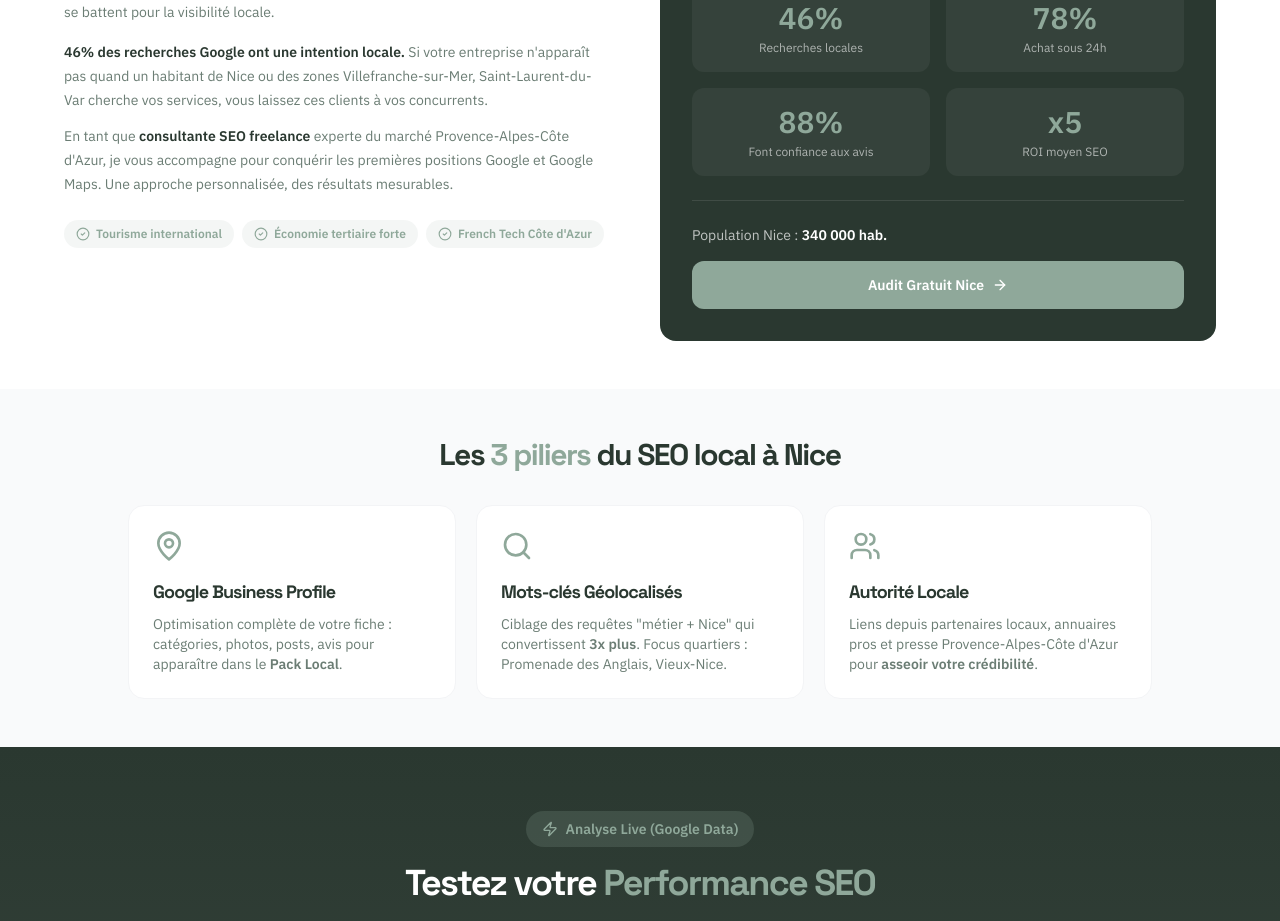
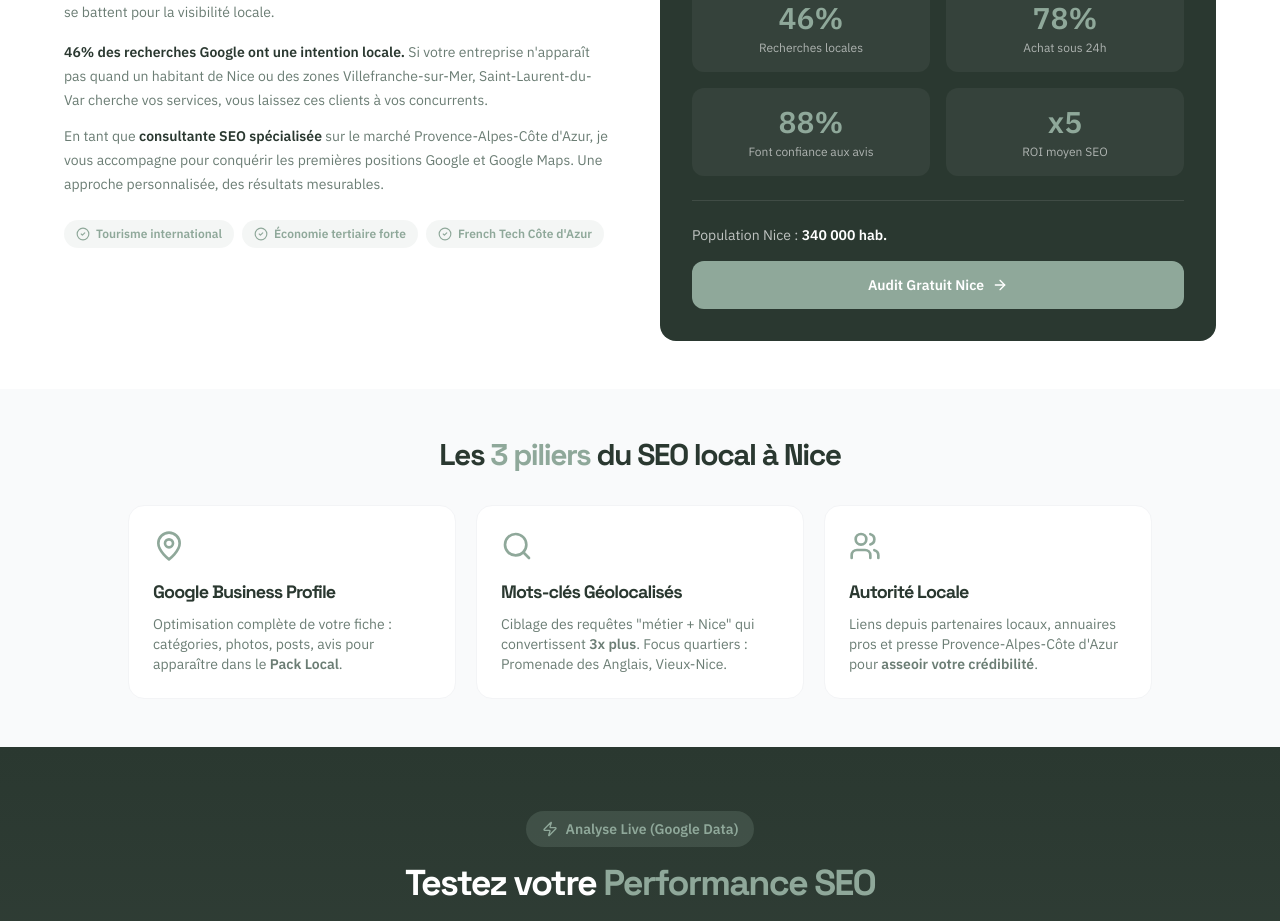
Before and after one commit to indhackk/indhack.Com, a Next.js app: page /seo-nice in a window 1280 px wide. Shown: the part 1120-2041 px from the top of the page. Built offline with nearby package versions, Linux system fonts and the light colour scheme.

Commit message:
FIX URGENT: Suppression des prix (690€, 790€, 1290€) + remplacement 'freelance' par 'experte'

```diff
--- a/app/page.tsx
+++ b/app/page.tsx
@@ -29,7 +29,7 @@
     },
     {
         question: "Combien coûte une prestation de référencement ?",
-        answer: "Les prestations démarrent à 690€ pour un audit SEO complet. Les accompagnements mensuels sont à partir de 1 290€/mois. Chaque projet est unique : une offre personnalisée vous sera proposée après un audit gratuit de vos besoins."
+        answer: "Chaque projet est unique et les tarifs sont adaptés à vos objectifs spécifiques. Un audit gratuit de 15 minutes permet d'évaluer vos besoins et de vous proposer un devis sur-mesure, sans engagement. L'investissement dépend de la complexité du projet et des résultats visés."
     }
 ];
 
--- a/components/templates/CityPageTemplate.tsx
+++ b/components/templates/CityPageTemplate.tsx
@@ -35,7 +35,7 @@
         "@id": `https://indhack.com/seo-${city.toLowerCase()}#business`,
         "name": `IndHack - Consultant SEO ${city}`,
         "alternateName": "Indiana Aflalo - Experte SEO",
-        "description": `Consultante SEO freelance à ${city}. Référencement naturel, audit technique et stratégie de visibilité Google pour PME et entrepreneurs de ${city} et sa région.`,
+        "description": `Consultante SEO experte à ${city}. Référencement naturel, audit technique et stratégie de visibilité Google pour PME et entrepreneurs de ${city} et sa région.`,
         "url": `https://indhack.com/seo-${city.toLowerCase()}`,
         "telephone": "+33661139748",
         "email": "contact@indhack.com",
@@ -82,7 +82,7 @@
         },
         {
             question: `Quel est le coût d'un accompagnement SEO à ${city} ?`,
-            answer: `Un audit SEO complet démarre à 690€. Pour un accompagnement mensuel incluant optimisations techniques, création de contenu et netlinking local, les prestations débutent à 790€/mois. Chaque projet est unique : je vous propose un devis personnalisé après un audit gratuit de 15 minutes pour évaluer vos besoins et votre potentiel de croissance.`
+            answer: `Chaque projet est unique et les tarifs sont adaptés à vos objectifs et à votre marché. Je vous propose un audit gratuit de 15 minutes pour évaluer vos besoins et votre potentiel de croissance, suivi d'un devis personnalisé sans engagement.`
         },
         {
             question: "Comment fonctionne le référencement local Google ?",
@@ -205,7 +205,7 @@
                             <strong className="text-ink">Le référencement local à {city}</strong> est devenu un enjeu stratégique majeur pour toutes les entreprises qui souhaitent capter une clientèle de proximité. Avec plus de 46% des recherches Google ayant une intention locale, ne pas apparaître dans les premiers résultats quand un habitant de {city} cherche vos services, c'est offrir ce client à vos concurrents.
                         </p>
                         <p>
-                            En tant que <strong className="text-ink">consultante SEO freelance spécialisée sur la région {cityData.department}</strong>, j'accompagne les PME, artisans, professions libérales et commerces de {city} dans leur conquête de visibilité Google. Mon approche combine expertise technique, connaissance du marché local et méthodologie éprouvée pour des résultats mesurables.
+                            En tant que <strong className="text-ink">consultante SEO spécialisée sur la région {cityData.department}</strong>, j'accompagne les PME, artisans, professions libérales et commerces de {city} dans leur conquête de visibilité Google. Mon approche combine expertise technique, connaissance du marché local et méthodologie éprouvée pour des résultats mesurables.
                         </p>
                         <p>
                             Contrairement aux grandes agences parisiennes, je vous offre un <strong className="text-ink">accompagnement personnalisé et de proximité</strong>. Je peux vous rencontrer physiquement, visiter votre établissement, comprendre votre clientèle et adapter ma stratégie à vos contraintes réelles. Cette approche sur-mesure fait toute la différence.
--- a/components/templates/CityPageTemplateV2.tsx
+++ b/components/templates/CityPageTemplateV2.tsx
@@ -32,7 +32,7 @@
         "@id": `https://indhack.com/${cityData.slug}#business`,
         "name": `IndHack - Consultant SEO ${city}`,
         "alternateName": "Indiana Aflalo - Experte SEO",
-        "description": `Consultante SEO freelance à ${city}. Référencement naturel, audit technique et stratégie de visibilité Google pour PME et entrepreneurs de ${city} et sa région.`,
+        "description": `Consultante SEO experte à ${city}. Référencement naturel, audit technique et stratégie de visibilité Google pour PME et entrepreneurs de ${city} et sa région.`,
         "url": `https://indhack.com/${cityData.slug}`,
         "telephone": "+33661139748",
         "email": "contact@indhack.com",
@@ -167,7 +167,7 @@
                                         <strong className="text-ink">46% des recherches Google ont une intention locale.</strong> Si votre entreprise n'apparaît pas quand un habitant de {city} ou des zones {cityData.nearbyAreas.slice(0, 2).join(", ")} cherche vos services, vous laissez ces clients à vos concurrents.
                                     </p>
                                     <p>
-                                        En tant que <strong className="text-ink">consultante SEO freelance</strong> experte du marché {cityData.region}, je vous accompagne pour conquérir les premières positions Google et Google Maps. Une approche personnalisée, des résultats mesurables.
+                                        En tant que <strong className="text-ink">consultante SEO spécialisée</strong> sur le marché {cityData.region}, je vous accompagne pour conquérir les premières positions Google et Google Maps. Une approche personnalisée, des résultats mesurables.
                                     </p>
                                 </div>
 
```
Also changed, not shown: 1 other file (tests, documents, lock files or other folders).
